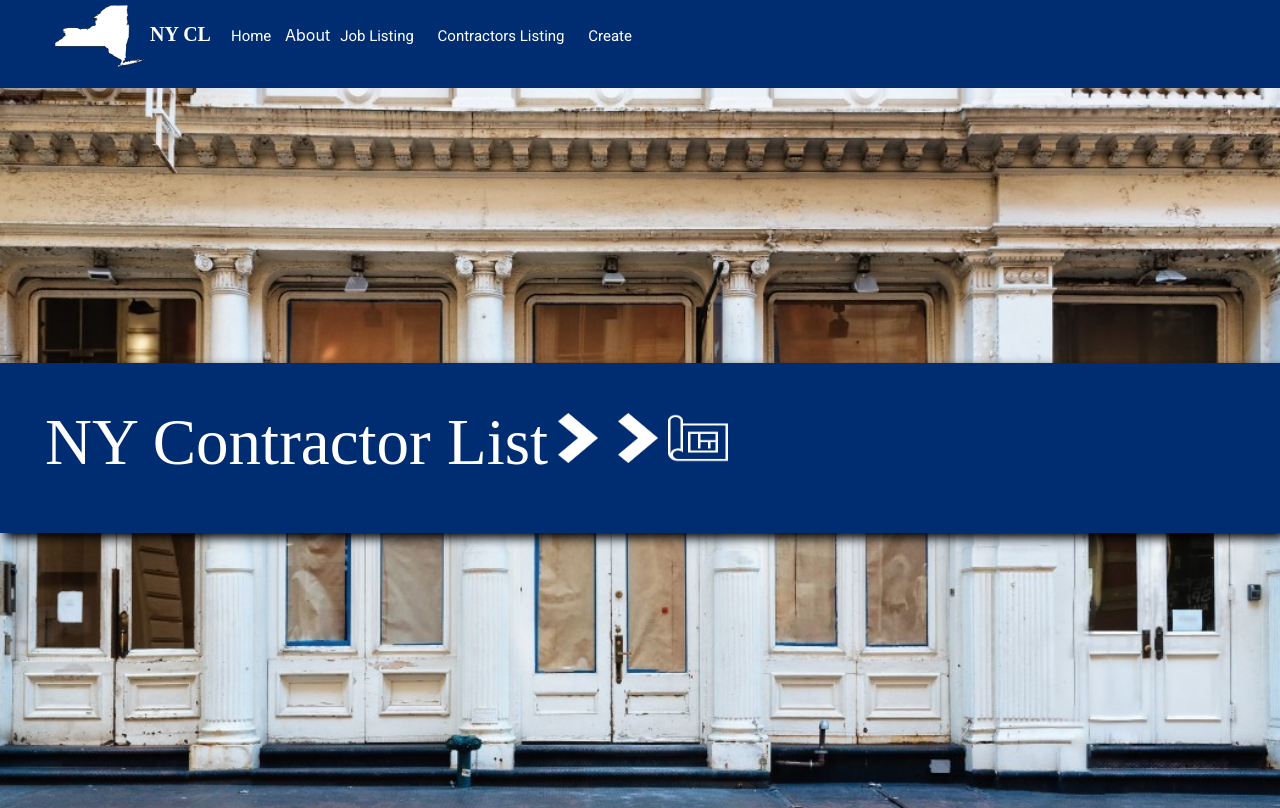
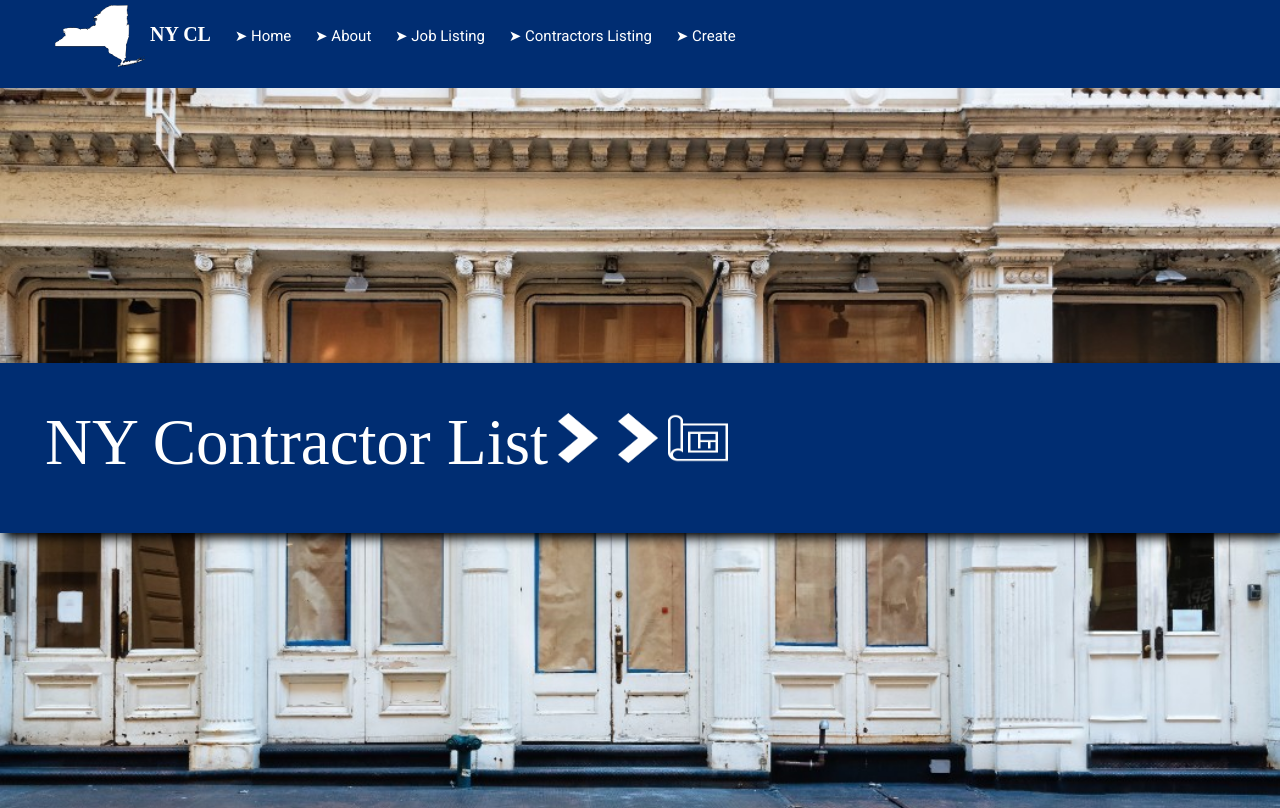
Before and after one commit to dcartist/nycConstructionReact, a React (Create React App) app in the folder nycconstruction/: page / in a window 1280 px wide. Built offline with nearby package versions, Linux system fonts and the light colour scheme; a web font is replaced by a local one.

Commit message:
Added Alt tags to image

```diff
--- a/nycconstruction/src/Navigation.js
+++ b/nycconstruction/src/Navigation.js
@@ -10,11 +10,11 @@ class Navigation extends Component {
                 <ul>
                     <li className="Logo"><img src={Logo} alt="NYC contractor logo"></img> NY CL</li>
                     {/* <li className="Logo"><img src="./new-york-skyline-silhouette.png"></img> NY CONTRACTOR LIST</li> */}
-                    <li><Link to="/">Home </Link></li>
-                    <Link><Link to="/about">About</Link></Link>
-                    <li><Link to="/jobs">Job Listing </Link></li>
-                    <li><Link to="/contractor">Contractors Listing </Link></li>
-                    <li><Link to="/create">Create</Link></li>
+                    <li> ➤ <Link to="/">Home </Link></li>
+                    <li> ➤ <Link to="/about">About</Link></li>
+                    <li> ➤ <Link to="/jobs">Job Listing </Link></li>
+                    <li> ➤ <Link to="/contractor">Contractors Listing </Link></li>
+                    <li> ➤ <Link to="/create">Create</Link></li>
                     {/* <li><Link to="/signup">Sign up</Link></li>
                     <li><Link to="/login">Login</Link></li> */}
 
--- a/nycconstruction/src/components/Home/Home.js
+++ b/nycconstruction/src/components/Home/Home.js
@@ -11,20 +11,9 @@ class Home extends Component {
 {/* <div className="Banner"> */}
 <div>
     <div className="nycBackground">
-    <h1> NY Contractor List <img src={FirstArrow}></img> <img src={FirstArrow}></img> <img src={ConstructionPlans}></img></h1>
+    <h1> NY Contractor List <img src={FirstArrow} alt="Arrow Image"></img> <img src={FirstArrow} alt="Arrow Image"></img> <img src={ConstructionPlans} alt="Plans Image"></img></h1>
     </div>
-
                </div>
-               {/* <img src="./DOB-Logo-KC.png"></img> */}
-            {/* <div className="twoCol">
-                <div>
-
-                <div>
-                </div>
-                </div>
-            </div> */}
-                {/* {this.props.isLoggedIn ? <h4>This is logged in</h4> : ''} */}
-                {/* <About></About> */}
             </div>
         );
     }
```
